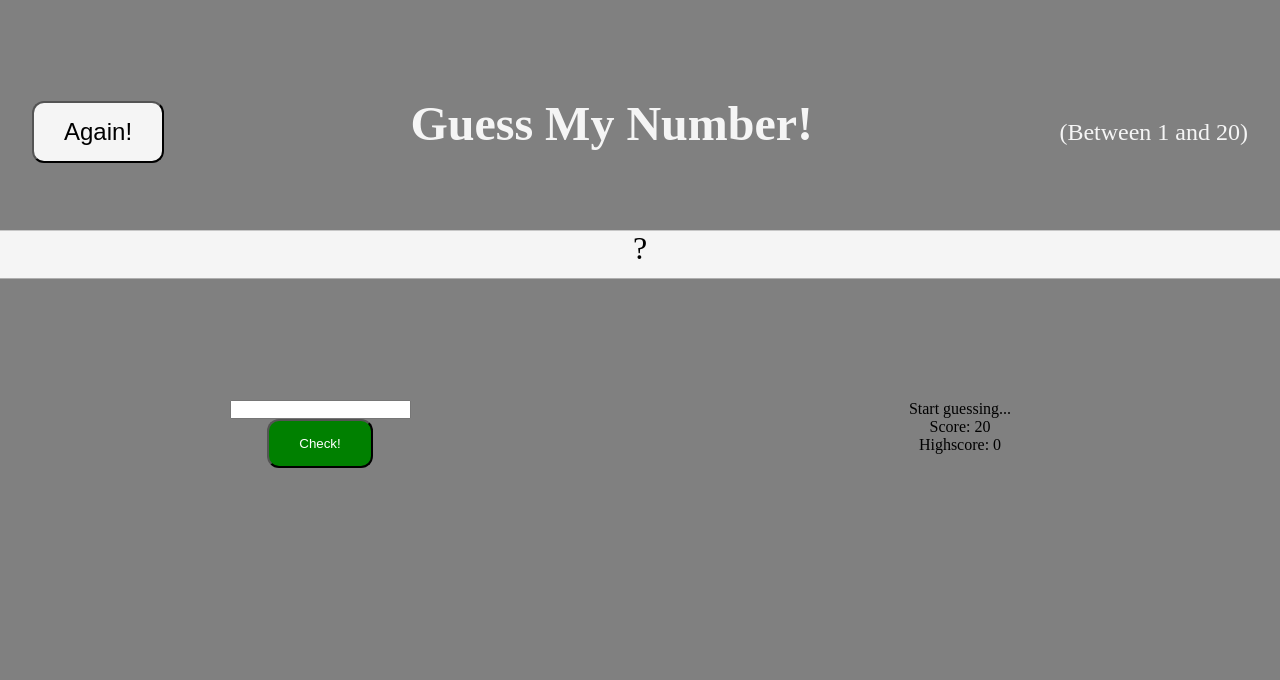
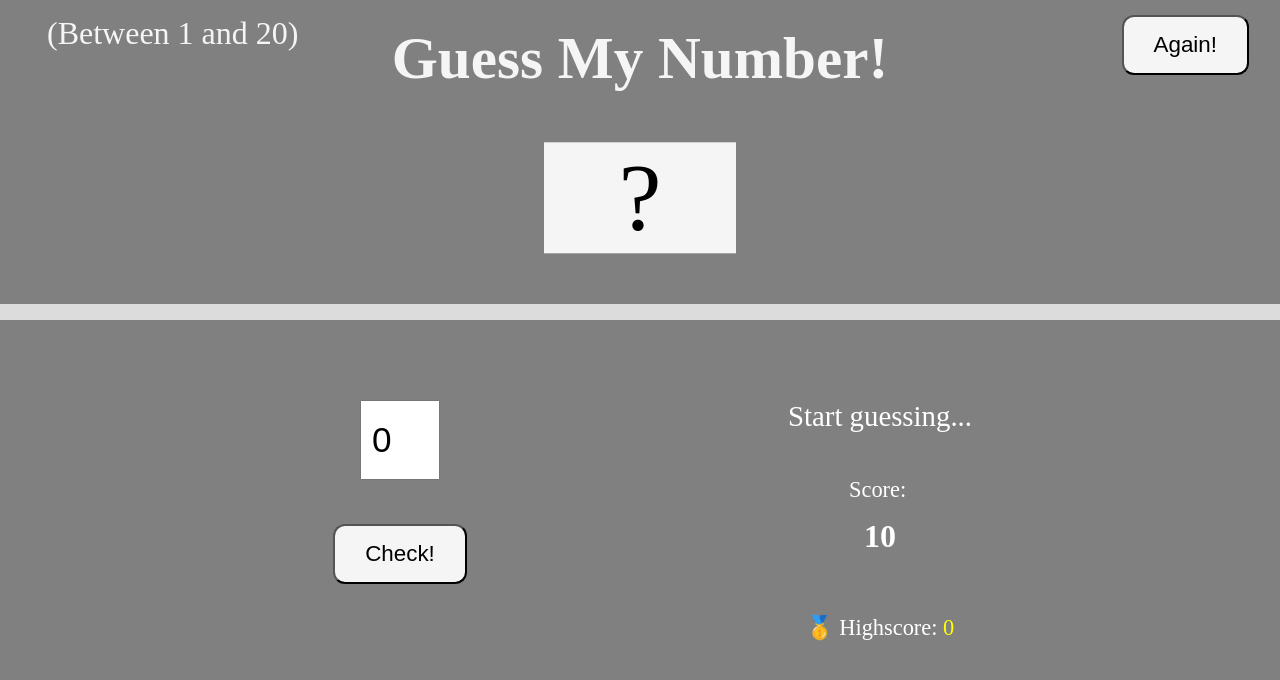
Before and after one commit to BlackbeardCode/Guess-My-Number, a plain HTML site: page index.html in a window 1280 px wide. Both pictures are taken after a click on the button "Again!". Drawn offline with Linux system fonts and the light colour scheme.

Commit message:
second commit

```diff
--- a/index.html
+++ b/index.html
@@ -16,14 +16,14 @@
     </header>
     <main>
       <section class="left">
-        <input type="number" class="guess" />
+        <input type="number" value="0" class="guess" />
         <button class="btn check">Check!</button>
       </section>
       <section class="right">
         <p class="message">Start guessing...</p>
-        <p class="label-score">Score: <span class="score">20</span></p>
+        <p class="label-score">Score: <span class="score"></span></p>
         <p class="label-highscore">
-          Highscore: <span class="highscore">0</span>
+          🥇 Highscore: <span class="highscore">0</span>
         </p>
       </section>
     </main>
--- a/script.js
+++ b/script.js
@@ -1 +1,52 @@
-alert('Javascript connected');
+"use strict";
+let score = 10;
+document.querySelector(".score").textContent = score;
+let secretNumber = Math.trunc(Math.random() * 20) + 1;
+let highscore = 0;
+document.querySelector(".highscore").textContent = highscore;
+
+const displayMessage = function (message) {
+  document.querySelector(".message").textContent = message;
+};
+
+const changeBackground = function (color) {
+  document.querySelector("body").style.backgroundColor = color;
+};
+
+document.querySelector(".check").addEventListener("click", function () {
+  const guess = Number(document.querySelector(".guess").value);
+
+  if (!guess || guess < 1 || guess > 20) {
+    console.log("no number insert");
+    displayMessage("Number insert is not between 1 and 20!");
+  } else if (secretNumber === guess) {
+    console.log("guess = number");
+    displayMessage("Correct Number!");
+    document.querySelector(".number").textContent = secretNumber;
+    changeBackground("green");
+    if (score > highscore) {
+      highscore = score;
+      document.querySelector(".highscore").textContent = highscore;
+    }
+  } else if (guess != secretNumber) {
+    console.log("guess != number");
+    if (score > 1) {
+      displayMessage(guess > secretNumber ? "Too High!" : "Too Low!");
+      score--;
+      document.querySelector(".score").textContent = score;
+    } else {
+      displayMessage("Your score is 0!");
+      document.querySelector(".score").textContent = 0;
+      changeBackground("red");
+    }
+  }
+});
+
+document.querySelector(".again").addEventListener("click", function () {
+  score = 10;
+  document.querySelector(".score").textContent = score;
+  secretNumber = Math.trunc(Math.random() * 20) + 1;
+  document.querySelector(".number").textContent = "?";
+  changeBackground("grey");
+  displayMessage("Start guessing...");
+});
--- a/style.css
+++ b/style.css
@@ -18,7 +18,7 @@ body {
 }
 
 h1 {
-  font-size: 48px;
+  font-size: 3.7rem;
   font-weight: 700;
   color: whitesmoke;
 }
@@ -26,34 +26,47 @@ h1 {
 .btn {
   padding: 15px 30px;
   border-radius: 12px;
+  font-size: 1.4rem;
+  font-weight: 500;
   color: white;
   background-color: green;
 }
 
 header {
-  position: fixed;
+  position: absolute;
   top: 0;
   left: 0;
-  margin: 6rem 0;
-  height: 30vh;
+  margin: 1.5rem 0;
+  height: 35vh;
   width: 100%;
   display: flex;
-  justify-content: space-between;
-  align-items: baseline;
+  justify-content: center;
+  border-bottom: 1rem solid gainsboro;
+}
+
+main {
+  position: relative;
+  width: 960px;
+  height: 100%;
+  margin: 0 auto;
 }
 
 .again {
-  margin: 0 2rem;
+  position: fixed;
+  top: 15px;
+  right: 15px;
+  margin: 0 1rem;
   background-color: whitesmoke;
   color: black;
-  font-size: 24px;
-  font-weight: 500;
 }
 
 .up-text {
+  position: fixed;
+  top: 15px;
+  left: 15px;
   margin: 0 2rem;
   color: whitesmoke;
-  font-size: 24px;
+  font-size: 2rem;
   font-weight: 500;
 }
 
@@ -62,11 +75,10 @@ header {
   top: 70%;
   left: 50%;
   transform: translate(-50%, -70%);
-  width: 100%;
-  height: 3rem;
+  width: 12rem;
   text-align: center;
   background-color: whitesmoke;
-  font-size: 32px;
+  font-size: 6rem;
   font-weight: 500;
 }
 
@@ -80,6 +92,19 @@ header {
   align-items: center;
 }
 
+.guess {
+  width: 3.5rem;
+  height: 3.5rem;
+  padding: 10px;
+  margin-bottom: 44px;
+  font-size: 2.2rem;
+}
+
+.check {
+  background-color: whitesmoke;
+  color: black;
+}
+
 .right {
   position: absolute;
   right: 0;
@@ -89,3 +114,38 @@ header {
   justify-content: center;
   align-items: center;
 }
+
+section p {
+  margin-bottom: 44px;
+  font-size: 1.4rem;
+  font-weight: 500;
+}
+
+.message {
+  font-size: 1.8rem;
+  color: white;
+}
+
+.label-score {
+  color: white;
+}
+
+.score {
+  display: flex;
+  flex-direction: row;
+  flex-wrap: nowrap;
+  align-items: baseline;
+  justify-content: center;
+  color: white;
+  font-weight: 700;
+  font-size: 2rem;
+  margin: 15px;
+}
+
+.label-highscore {
+  color: white;
+}
+
+.highscore {
+  color: yellow;
+}
```
